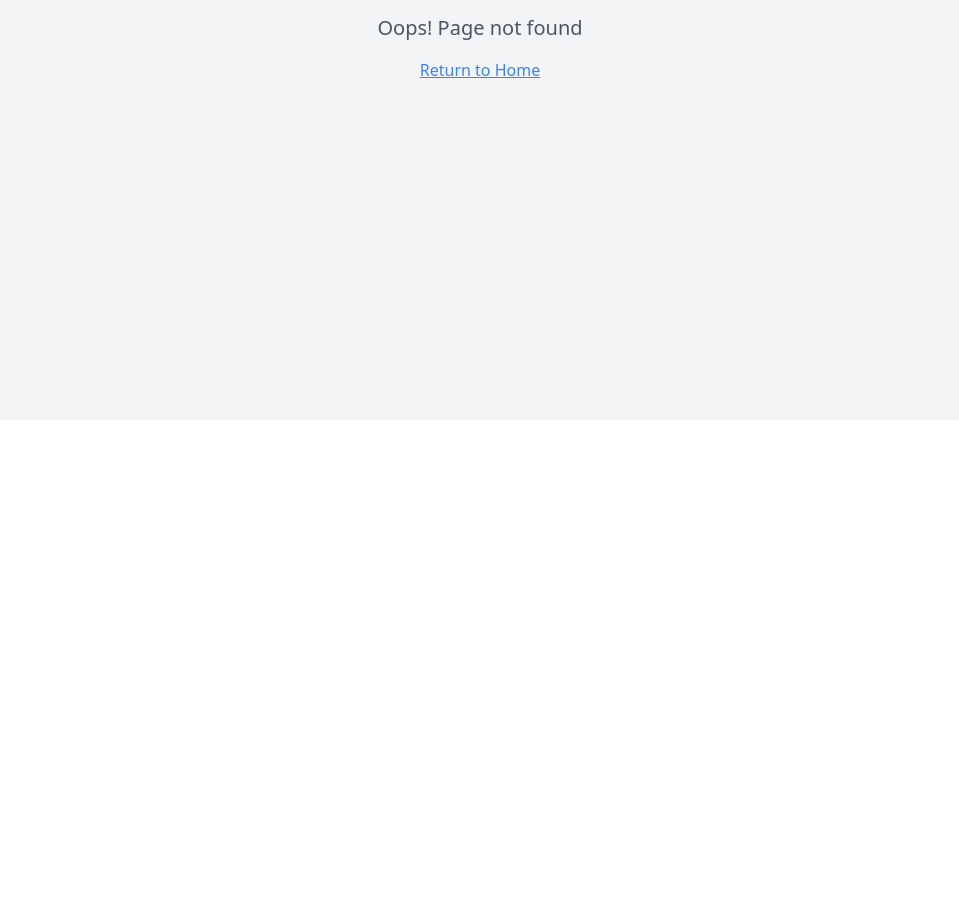
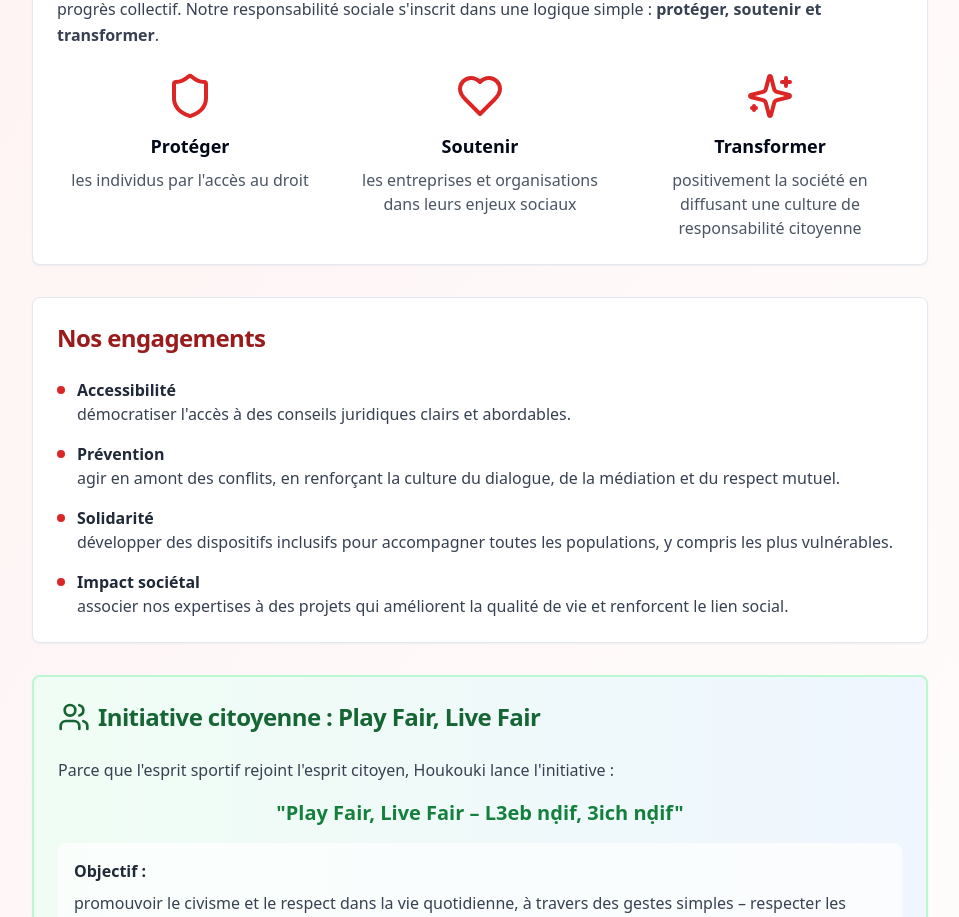
Before and after one commit to omartifouri/houkouki, a React (Vite) app: page /fr/rse in a window 1280 px wide. Before the commit this address had no page. Shown: the part 380-1297 px from the top of the page, without its empty margins (160-1119 px from the left). Before the commit the page ends 800 px from the top, so only its background shows below. Built offline with nearby package versions, Linux system fonts and the light colour scheme.

Commit message:
Add RSE page to menu

```diff
--- a/src/App.tsx
+++ b/src/App.tsx
@@ -29,6 +29,7 @@ import FrDevis from "./pages/fr/Devis";
 import FrContact from "./pages/fr/Contact";
 import FrCGU from "./pages/fr/CGU";
 import FrCGV from "./pages/fr/CGV";
+import FrRSE from "./pages/fr/RSE";
 
 // Pages à la racine (HOUKOUKI)
 import Accueil from "./pages/Accueil";
@@ -84,6 +85,7 @@ const App = () => (
             <Route path="/fr/blog" element={<FrBlog />} />
             <Route path="/fr/devis" element={<FrDevis />} />
             <Route path="/fr/contact" element={<FrContact />} />
+            <Route path="/fr/rse" element={<FrRSE />} />
             <Route path="/fr/cgu" element={<FrCGU />} />
             <Route path="/fr/cgv" element={<FrCGV />} />
             <Route path="*" element={<NotFound />} />
--- a/src/components/FrenchNavigation.tsx
+++ b/src/components/FrenchNavigation.tsx
@@ -100,10 +100,21 @@ const FrenchNavigation = () => {
                           Notre méthode d'accompagnement juridique
                         </p>
                       </Link>
-                    </NavigationMenuLink>
-                  </div>
-                </NavigationMenuContent>
-              </NavigationMenuItem>
+                     </NavigationMenuLink>
+                     <NavigationMenuLink asChild>
+                       <Link
+                         to="/fr/rse"
+                         className="block select-none space-y-1 rounded-md p-3 leading-none no-underline outline-none transition-colors hover:bg-accent hover:text-accent-foreground"
+                       >
+                         <div className="text-sm font-medium leading-none">Notre vision RSE</div>
+                         <p className="line-clamp-2 text-sm leading-snug text-muted-foreground">
+                           Notre responsabilité sociétale d'entreprise
+                         </p>
+                       </Link>
+                     </NavigationMenuLink>
+                   </div>
+                 </NavigationMenuContent>
+               </NavigationMenuItem>
 
               <NavigationMenuItem>
                 <NavigationMenuTrigger className="text-gray-600 hover:text-brand-beige transition-colors">
--- /dev/null
+++ b/src/pages/fr/RSE.tsx
@@ -0,0 +1,126 @@
+import { Button } from "@/components/ui/button";
+import { Card, CardContent, CardHeader, CardTitle } from "@/components/ui/card";
+import { ArrowLeft, Shield, Heart, Sparkles, Users } from "lucide-react";
+import { Link } from "react-router-dom";
+import FrenchNavigation from "@/components/FrenchNavigation";
+import Footer from "@/components/Footer";
+import CareerSupportPopup from "@/components/CareerSupportPopup";
+
+const FrRSE = () => {
+  return (
+    <div className="min-h-screen bg-gradient-to-br from-red-50 to-white">
+      {/* Header avec navigation */}
+      <FrenchNavigation />
+
+      <div className="container mx-auto px-4 py-16">
+        <h1 className="text-4xl font-bold text-gray-900 mb-8 text-center">Notre vision RSE</h1>
+
+        <div className="max-w-4xl mx-auto space-y-8">
+          <Card>
+            <CardHeader>
+              <CardTitle className="text-2xl text-red-800">Notre vision</CardTitle>
+            </CardHeader>
+            <CardContent className="prose prose-lg max-w-none">
+              <p className="text-gray-700 leading-relaxed">
+                Chez Houkouki, nous croyons que le droit n'est pas seulement un outil individuel : il est aussi un levier de progrès collectif.
+                Notre responsabilité sociale s'inscrit dans une logique simple : <strong>protéger, soutenir et transformer</strong>.
+              </p>
+              <div className="grid md:grid-cols-3 gap-6 mt-6">
+                <div className="text-center">
+                  <Shield className="h-12 w-12 text-red-600 mx-auto mb-3" />
+                  <h3 className="font-semibold text-lg mb-2">Protéger</h3>
+                  <p className="text-gray-600">les individus par l'accès au droit</p>
+                </div>
+                <div className="text-center">
+                  <Heart className="h-12 w-12 text-red-600 mx-auto mb-3" />
+                  <h3 className="font-semibold text-lg mb-2">Soutenir</h3>
+                  <p className="text-gray-600">les entreprises et organisations dans leurs enjeux sociaux</p>
+                </div>
+                <div className="text-center">
+                  <Sparkles className="h-12 w-12 text-red-600 mx-auto mb-3" />
+                  <h3 className="font-semibold text-lg mb-2">Transformer</h3>
+                  <p className="text-gray-600">positivement la société en diffusant une culture de responsabilité citoyenne</p>
+                </div>
+              </div>
+            </CardContent>
+          </Card>
+
+          <Card>
+            <CardHeader>
+              <CardTitle className="text-2xl text-red-800">Nos engagements</CardTitle>
+            </CardHeader>
+            <CardContent>
+              <div className="space-y-4">
+                <div className="flex items-start space-x-3">
+                  <div className="w-2 h-2 bg-red-600 rounded-full mt-2 flex-shrink-0"></div>
+                  <div>
+                    <h3 className="font-semibold text-gray-800">Accessibilité</h3>
+                    <p className="text-gray-700">démocratiser l'accès à des conseils juridiques clairs et abordables.</p>
+                  </div>
+                </div>
+                <div className="flex items-start space-x-3">
+                  <div className="w-2 h-2 bg-red-600 rounded-full mt-2 flex-shrink-0"></div>
+                  <div>
+                    <h3 className="font-semibold text-gray-800">Prévention</h3>
+                    <p className="text-gray-700">agir en amont des conflits, en renforçant la culture du dialogue, de la médiation et du respect mutuel.</p>
+                  </div>
+                </div>
+                <div className="flex items-start space-x-3">
+                  <div className="w-2 h-2 bg-red-600 rounded-full mt-2 flex-shrink-0"></div>
+                  <div>
+                    <h3 className="font-semibold text-gray-800">Solidarité</h3>
+                    <p className="text-gray-700">développer des dispositifs inclusifs pour accompagner toutes les populations, y compris les plus vulnérables.</p>
+                  </div>
+                </div>
+                <div className="flex items-start space-x-3">
+                  <div className="w-2 h-2 bg-red-600 rounded-full mt-2 flex-shrink-0"></div>
+                  <div>
+                    <h3 className="font-semibold text-gray-800">Impact sociétal</h3>
+                    <p className="text-gray-700">associer nos expertises à des projets qui améliorent la qualité de vie et renforcent le lien social.</p>
+                  </div>
+                </div>
+              </div>
+            </CardContent>
+          </Card>
+
+          <Card className="bg-gradient-to-r from-green-50 to-blue-50 border-2 border-green-200">
+            <CardHeader>
+              <CardTitle className="text-2xl text-green-800 flex items-center space-x-2">
+                <Users className="h-8 w-8" />
+                <span>Initiative citoyenne : Play Fair, Live Fair</span>
+              </CardTitle>
+            </CardHeader>
+            <CardContent>
+              <p className="text-gray-700 leading-relaxed mb-4">
+                Parce que l'esprit sportif rejoint l'esprit citoyen, Houkouki lance l'initiative :
+              </p>
+              <h3 className="text-xl font-bold text-green-700 mb-4 text-center">
+                "Play Fair, Live Fair – L3eb nḍif, 3ich nḍif"
+              </h3>
+              <div className="bg-white/70 p-4 rounded-lg mb-4">
+                <h4 className="font-semibold text-gray-800 mb-2">Objectif :</h4>
+                <p className="text-gray-700">
+                  promouvoir le civisme et le respect dans la vie quotidienne, à travers des gestes simples – respecter les règles,
+                  garder la propreté, être solidaire, faire preuve de bienveillance, et adopter une conduite responsable sur la route
+                  (rouler à droite sur l'autoroute, céder la priorité quand il le faut).
+                </p>
+              </div>
+              <p className="text-gray-700 leading-relaxed mb-4">
+                Cette initiative s'inscrit dans la dynamique des grands événements sportifs que le Maroc s'apprête à accueillir
+                et vise à renforcer notre rôle d'hôtes responsables et accueillants.
+              </p>
+              <p className="text-xl font-semibold text-green-700 text-center">
+                Ensemble, faisons du civisme notre plus belle victoire.
+              </p>
+            </CardContent>
+          </Card>
+        </div>
+      </div>
+
+      <Footer />
+      <CareerSupportPopup />
+    </div>
+  );
+};
+
+export default FrRSE;
```
